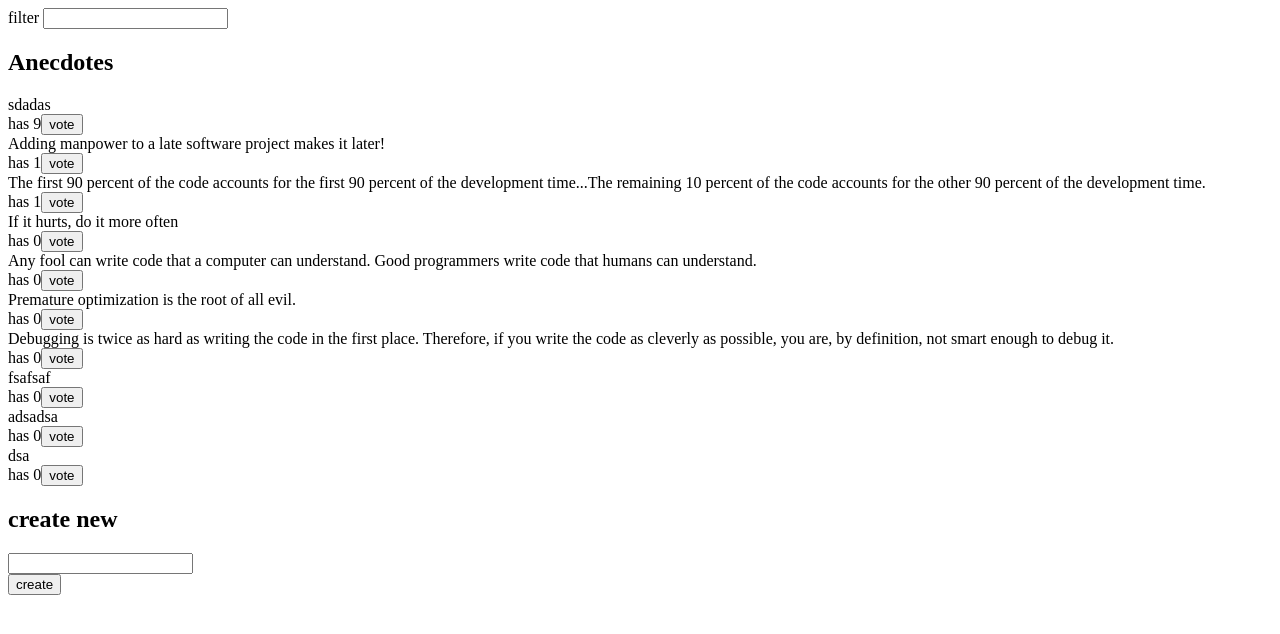
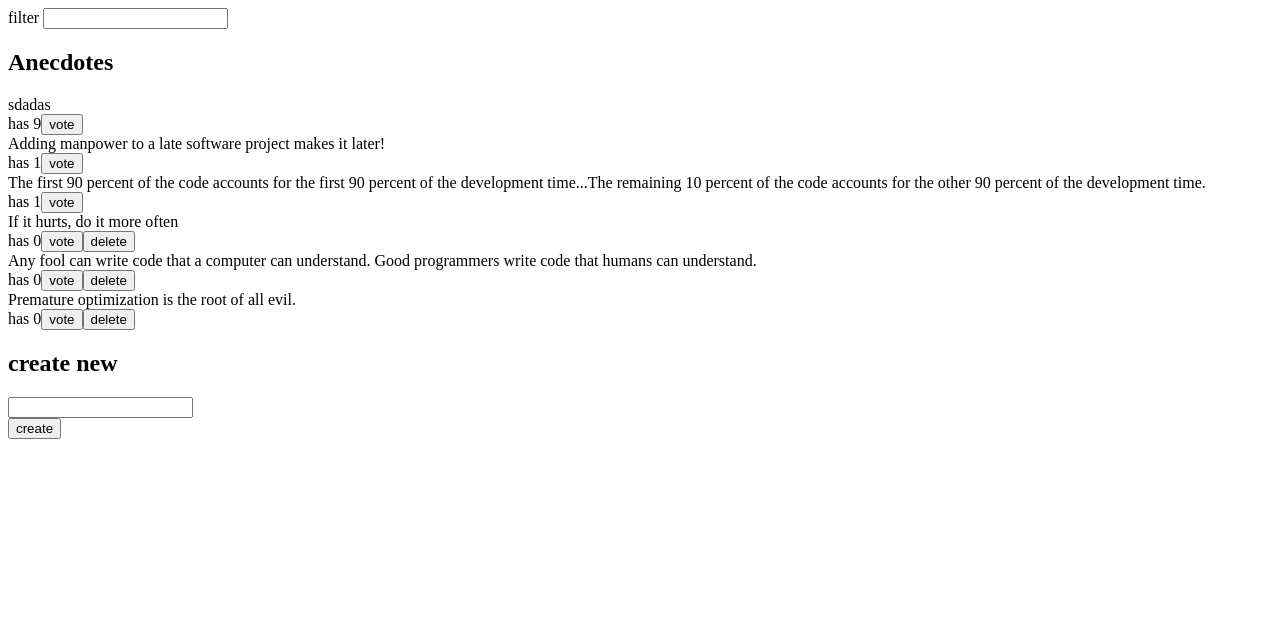
Before and after one commit to NaNguyenn/fullstackopen, a React (Vite) app in the folder part6/zustand-anecdotes/: page / in a window 1280 px wide. Shown: the top 634 px of the page. Built offline with nearby package versions, Linux system fonts and the light colour scheme; data requests are answered from the project's data file.

Commit message:
feat(6.11): add deleting anecdote

```diff
--- a/part6/zustand-anecdotes/db.json
+++ b/part6/zustand-anecdotes/db.json
@@ -26,29 +26,9 @@
       "votes": 0
     },
     {
-      "content": "Debugging is twice as hard as writing the code in the first place. Therefore, if you write the code as cleverly as possible, you are, by definition, not smart enough to debug it.",
-      "id": "6",
-      "votes": 0
-    },
-    {
       "content": "sdadas",
       "votes": 9,
       "id": "23GEUsjxm04"
-    },
-    {
-      "content": "fsafsaf",
-      "votes": 0,
-      "id": "PVth7f1eLII"
-    },
-    {
-      "content": "adsadsa",
-      "votes": 0,
-      "id": "tzyFH94Pxok"
-    },
-    {
-      "content": "dsa",
-      "votes": 0,
-      "id": "N6Pi2vmkmmw"
     }
   ],
   "$schema": "./node_modules/json-server/schema.json"
--- a/part6/zustand-anecdotes/src/components/AnecdoteList.jsx
+++ b/part6/zustand-anecdotes/src/components/AnecdoteList.jsx
@@ -4,7 +4,7 @@ import { useNotificationActions } from "../store/notification";
 
 const AnecdoteList = () => {
   const anecdotes = useAnecdotes();
-  const { vote } = useAnecdoteActions();
+  const { vote, delete: deleteAnecdote } = useAnecdoteActions();
   const { show } = useNotificationActions();
   const sortedAnecdotes = useMemo(
     () => anecdotes.toSorted((first, second) => second.votes - first.votes),
@@ -16,6 +16,11 @@ const AnecdoteList = () => {
     show(`You voted '${anecdote.content}'`);
   };
 
+  const handleDelete = async (anecdote) => {
+    await deleteAnecdote(anecdote.id);
+    show(`You deleted '${anecdote.content}'`);
+  };
+
   return (
     <>
       {sortedAnecdotes.map((anecdote) => (
@@ -24,6 +29,9 @@ const AnecdoteList = () => {
           <div>
             has {anecdote.votes}
             <button onClick={() => handleVote(anecdote)}>vote</button>
+            {anecdote.votes === 0 && (
+              <button onClick={() => handleDelete(anecdote)}>delete</button>
+            )}
           </div>
         </div>
       ))}
--- a/part6/zustand-anecdotes/src/services/anecdotes.js
+++ b/part6/zustand-anecdotes/src/services/anecdotes.js
@@ -45,4 +45,14 @@ const update = async (id, updatedAnecdote) => {
   return data;
 };
 
-export default { getAll, createNew, update };
+const deleteAnecdote = async (id) => {
+  const response = await fetch(`${baseUrl}/${id}`, {
+    method: "DELETE",
+  });
+
+  if (!response.ok) {
+    throw new Error("Failed to delete anecdote");
+  }
+};
+
+export default { getAll, createNew, update, delete: deleteAnecdote };
--- a/part6/zustand-anecdotes/src/store/anecdotes.js
+++ b/part6/zustand-anecdotes/src/store/anecdotes.js
@@ -27,6 +27,12 @@ const useAnecdoteStore = create((set, get) => ({
         anecdotes: [...state.anecdotes, newAnecdote],
       }));
     },
+    delete: async (id) => {
+      await anecdotesService.delete(id);
+      set((state) => ({
+        anecdotes: state.anecdotes.filter((anecdote) => anecdote.id !== id),
+      }));
+    },
     setFilter: (value) => set(() => ({ filter: value })),
   },
 }));
```
